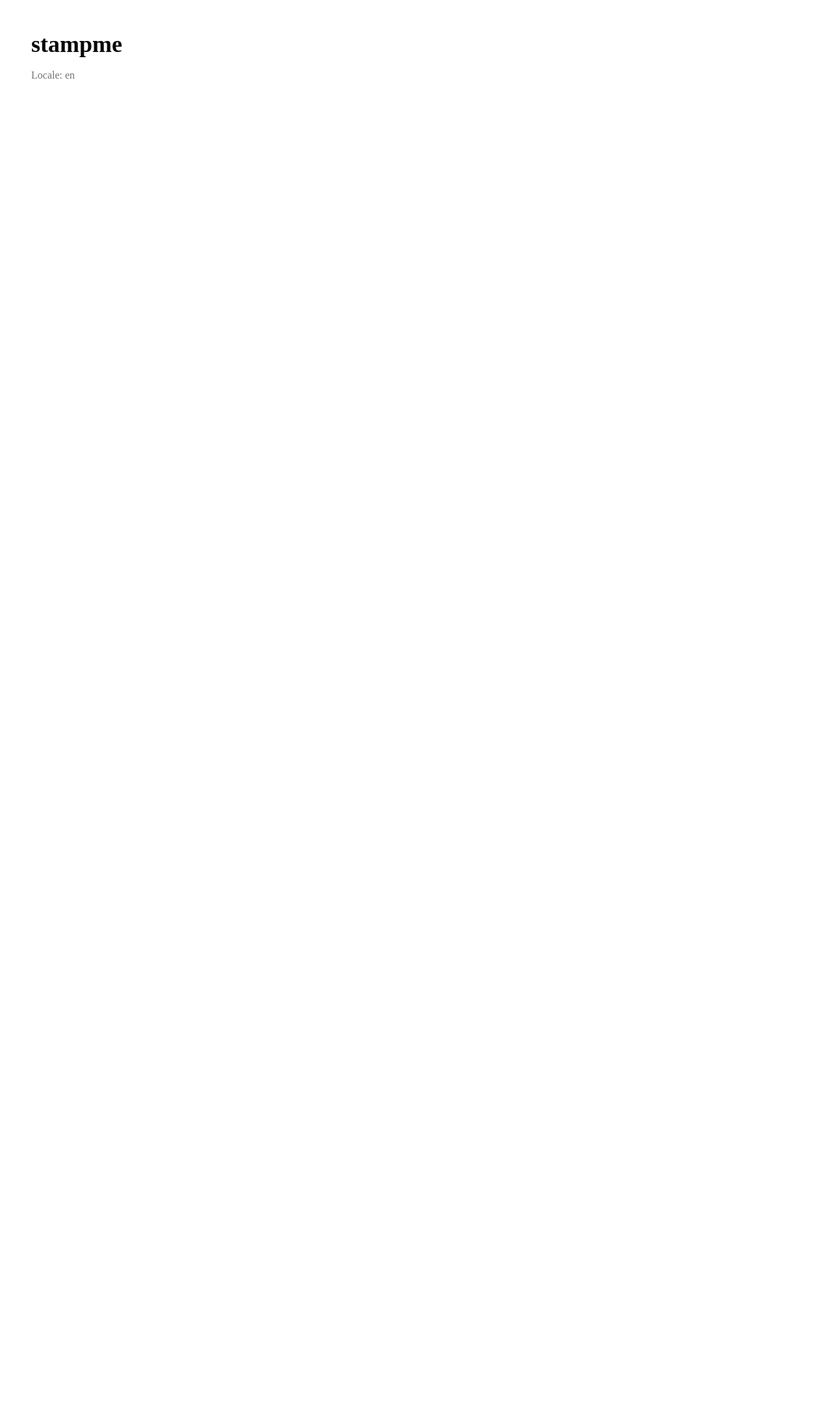
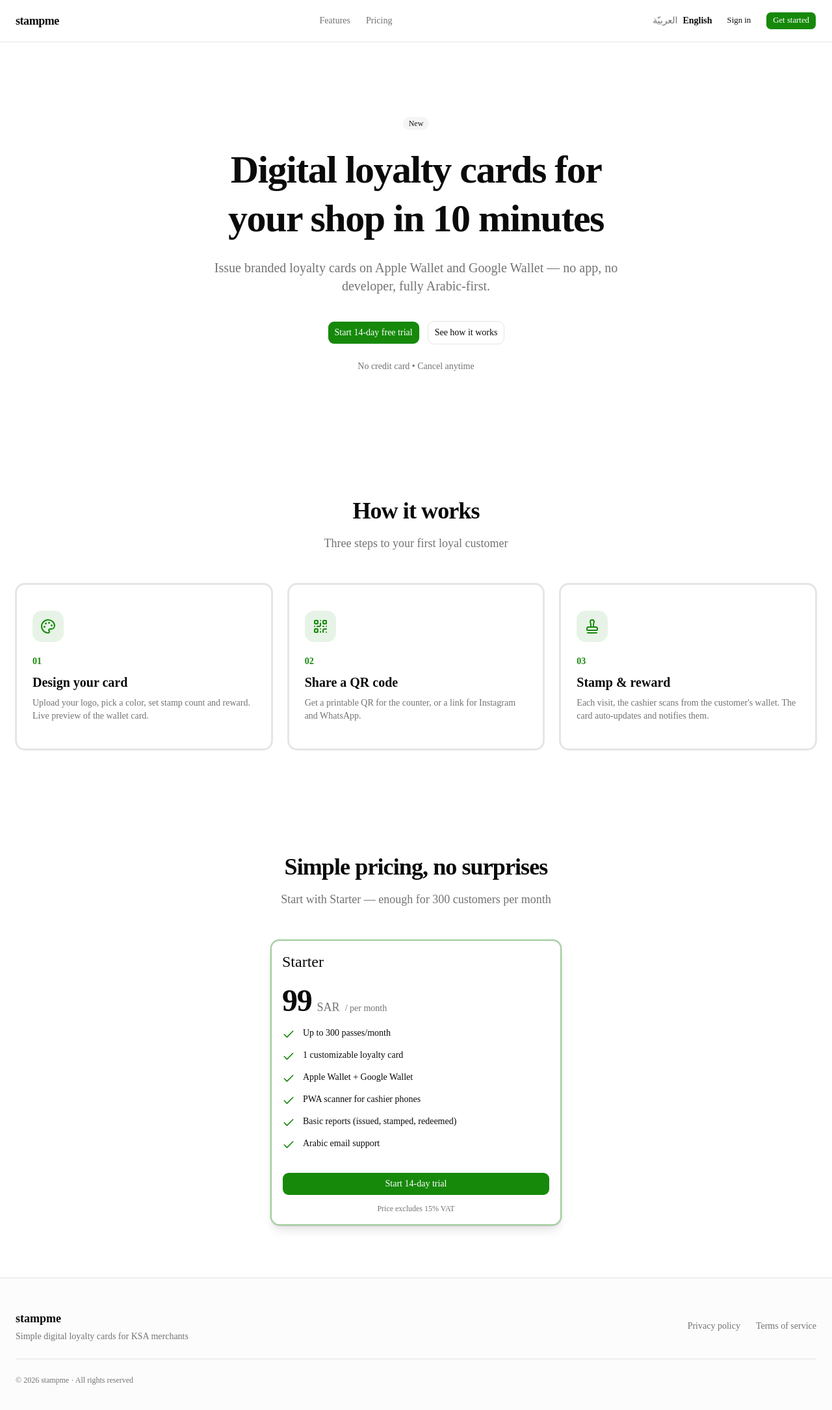
Before and after one commit to Abdullah9842/stampme, a Next.js app: page /en in a window 1280 px wide. Shown: the top 2170 px of the page at 65% size. Before the commit the page ends 800 px from the top, so only its background shows below. Built offline with nearby package versions, Linux system fonts and the light colour scheme; no server answers.

Commit message:
feat(marketing): Arabic-first landing (hero, how-it-works, pricing, footer)

```diff
--- /dev/null
+++ b/src/app/[locale]/(marketing)/layout.tsx
@@ -0,0 +1,44 @@
+import Link from "next/link";
+import { useTranslations } from "next-intl";
+import { Button } from "@/components/ui/button";
+import { LocaleSwitcher } from "@/components/marketing/LocaleSwitcher";
+import { Link as IntlLink } from "@/lib/i18n/navigation";
+
+function Nav() {
+  const t = useTranslations("Marketing.nav");
+  return (
+    <header className="sticky top-0 z-50 border-b bg-background/80 backdrop-blur">
+      <div className="container mx-auto flex h-16 items-center justify-between px-6">
+        <Link href="/" className="text-lg font-extrabold tracking-tight">
+          stampme
+        </Link>
+        <nav className="hidden items-center gap-6 text-sm md:flex">
+          <Link href="#how-it-works" className="text-muted-foreground hover:text-foreground">
+            {t("features")}
+          </Link>
+          <Link href="#pricing" className="text-muted-foreground hover:text-foreground">
+            {t("pricing")}
+          </Link>
+        </nav>
+        <div className="flex items-center gap-3">
+          <LocaleSwitcher />
+          <Button asChild variant="ghost" size="sm" className="hidden sm:inline-flex">
+            <IntlLink href="/sign-in">{t("signIn")}</IntlLink>
+          </Button>
+          <Button asChild size="sm">
+            <IntlLink href="/sign-up">{t("signUp")}</IntlLink>
+          </Button>
+        </div>
+      </div>
+    </header>
+  );
+}
+
+export default function MarketingLayout({ children }: { children: React.ReactNode }) {
+  return (
+    <>
+      <Nav />
+      {children}
+    </>
+  );
+}
--- a/src/app/[locale]/(marketing)/page.tsx
+++ b/src/app/[locale]/(marketing)/page.tsx
@@ -1,4 +1,8 @@
 import { setRequestLocale } from "next-intl/server";
+import { Hero } from "@/components/marketing/Hero";
+import { HowItWorks } from "@/components/marketing/HowItWorks";
+import { Pricing } from "@/components/marketing/Pricing";
+import { Footer } from "@/components/marketing/Footer";
 
 export default async function MarketingHome({
   params,
@@ -7,10 +11,15 @@
 }) {
   const { locale } = await params;
   setRequestLocale(locale);
+
   return (
-    <main className="container mx-auto p-12">
-      <h1 className="text-4xl font-bold">stampme</h1>
-      <p className="mt-4 text-muted-foreground">Locale: {locale}</p>
-    </main>
+    <>
+      <main>
+        <Hero />
+        <HowItWorks />
+        <Pricing />
+      </main>
+      <Footer />
+    </>
   );
 }
--- /dev/null
+++ b/src/components/marketing/Footer.tsx
@@ -0,0 +1,32 @@
+import { useTranslations } from "next-intl";
+import { Separator } from "@/components/ui/separator";
+import { Link } from "@/lib/i18n/navigation";
+
+export function Footer() {
+  const t = useTranslations("Marketing.footer");
+  const year = new Date().getFullYear();
+  return (
+    <footer className="border-t bg-muted/30">
+      <div className="container mx-auto px-6 py-12">
+        <div className="flex flex-col items-start justify-between gap-6 md:flex-row md:items-center">
+          <div>
+            <div className="text-lg font-bold">stampme</div>
+            <p className="mt-1 text-sm text-muted-foreground">{t("tagline")}</p>
+          </div>
+          <nav className="flex items-center gap-6 text-sm">
+            <Link href="/privacy" className="text-muted-foreground hover:text-foreground">
+              {t("privacy")}
+            </Link>
+            <Link href="/terms" className="text-muted-foreground hover:text-foreground">
+              {t("terms")}
+            </Link>
+          </nav>
+        </div>
+        <Separator className="my-6" />
+        <p className="text-xs text-muted-foreground">
+          © {year} stampme · {t("rights")}
+        </p>
+      </div>
+    </footer>
+  );
+}
--- /dev/null
+++ b/src/components/marketing/Hero.tsx
@@ -0,0 +1,32 @@
+import { useTranslations } from "next-intl";
+import { Button } from "@/components/ui/button";
+import { Badge } from "@/components/ui/badge";
+import { Link } from "@/lib/i18n/navigation";
+
+export function Hero() {
+  const t = useTranslations("Marketing.hero");
+  return (
+    <section className="container mx-auto px-6 py-20 md:py-28">
+      <div className="mx-auto max-w-3xl text-center">
+        <Badge variant="secondary" className="mb-6">
+          {t("badge")}
+        </Badge>
+        <h1 className="text-balance text-4xl font-extrabold leading-tight tracking-tight md:text-6xl">
+          {t("title")}
+        </h1>
+        <p className="mx-auto mt-6 max-w-2xl text-pretty text-lg text-muted-foreground md:text-xl">
+          {t("subtitle")}
+        </p>
+        <div className="mt-10 flex flex-col items-center justify-center gap-3 sm:flex-row">
+          <Button asChild size="lg" className="w-full sm:w-auto">
+            <Link href="/sign-up">{t("ctaPrimary")}</Link>
+          </Button>
+          <Button asChild variant="outline" size="lg" className="w-full sm:w-auto">
+            <Link href="#how-it-works">{t("ctaSecondary")}</Link>
+          </Button>
+        </div>
+        <p className="mt-6 text-sm text-muted-foreground">{t("trust")}</p>
+      </div>
+    </section>
+  );
+}
--- /dev/null
+++ b/src/components/marketing/HowItWorks.tsx
@@ -0,0 +1,37 @@
+import { useTranslations } from "next-intl";
+import { Card, CardContent } from "@/components/ui/card";
+import { Palette, QrCode, Stamp } from "lucide-react";
+
+const steps = [
+  { id: "design", icon: Palette },
+  { id: "share", icon: QrCode },
+  { id: "redeem", icon: Stamp },
+] as const;
+
+export function HowItWorks() {
+  const t = useTranslations("Marketing.howItWorks");
+  return (
+    <section id="how-it-works" className="container mx-auto px-6 py-20">
+      <div className="mx-auto mb-12 max-w-2xl text-center">
+        <h2 className="text-3xl font-bold tracking-tight md:text-4xl">{t("title")}</h2>
+        <p className="mt-4 text-lg text-muted-foreground">{t("subtitle")}</p>
+      </div>
+      <div className="grid gap-6 md:grid-cols-3">
+        {steps.map(({ id, icon: Icon }, i) => (
+          <Card key={id} className="border-2">
+            <CardContent className="p-6">
+              <div className="mb-5 flex h-12 w-12 items-center justify-center rounded-xl bg-primary/10 text-primary">
+                <Icon className="h-6 w-6" aria-hidden />
+              </div>
+              <div className="mb-2 text-sm font-semibold text-primary">
+                {String(i + 1).padStart(2, "0")}
+              </div>
+              <h3 className="mb-2 text-xl font-semibold">{t(`steps.${id}.title`)}</h3>
+              <p className="text-muted-foreground">{t(`steps.${id}.body`)}</p>
+            </CardContent>
+          </Card>
+        ))}
+      </div>
+    </section>
+  );
+}
--- /dev/null
+++ b/src/components/marketing/LocaleSwitcher.tsx
@@ -0,0 +1,40 @@
+"use client";
+
+import { useTransition } from "react";
+import { useLocale, useTranslations } from "next-intl";
+import { useRouter, usePathname } from "@/lib/i18n/navigation";
+import { routing, type Locale } from "@/lib/i18n/routing";
+
+export function LocaleSwitcher() {
+  const t = useTranslations("Marketing.localeSwitcher");
+  const locale = useLocale();
+  const router = useRouter();
+  const pathname = usePathname();
+  const [pending, startTransition] = useTransition();
+
+  function switchTo(next: Locale) {
+    startTransition(() => {
+      router.replace(pathname, { locale: next });
+    });
+  }
+
+  return (
+    <div className="flex items-center gap-2 text-sm" aria-label={t("label")}>
+      {routing.locales.map((l) => (
+        <button
+          key={l}
+          type="button"
+          onClick={() => switchTo(l)}
+          disabled={pending || l === locale}
+          className={
+            l === locale
+              ? "font-semibold text-foreground"
+              : "text-muted-foreground hover:text-foreground"
+          }
+        >
+          {t(l)}
+        </button>
+      ))}
+    </div>
+  );
+}
--- /dev/null
+++ b/src/components/marketing/Pricing.tsx
@@ -0,0 +1,45 @@
+import { useTranslations } from "next-intl";
+import { Card, CardContent, CardHeader, CardTitle } from "@/components/ui/card";
+import { Button } from "@/components/ui/button";
+import { Check } from "lucide-react";
+import { Link } from "@/lib/i18n/navigation";
+
+export function Pricing() {
+  const t = useTranslations("Marketing.pricing");
+  const features = t.raw("plan.features") as string[];
+
+  return (
+    <section id="pricing" className="container mx-auto px-6 py-20">
+      <div className="mx-auto mb-12 max-w-2xl text-center">
+        <h2 className="text-3xl font-bold tracking-tight md:text-4xl">{t("title")}</h2>
+        <p className="mt-4 text-lg text-muted-foreground">{t("subtitle")}</p>
+      </div>
+      <div className="mx-auto max-w-md">
+        <Card className="border-2 border-primary/40 shadow-lg">
+          <CardHeader>
+            <CardTitle className="text-2xl">{t("plan.name")}</CardTitle>
+            <div className="mt-4 flex items-baseline gap-2">
+              <span className="text-5xl font-extrabold tracking-tight">{t("plan.price")}</span>
+              <span className="text-lg text-muted-foreground">{t("plan.currency")}</span>
+              <span className="text-sm text-muted-foreground">/ {t("plan.period")}</span>
+            </div>
+          </CardHeader>
+          <CardContent>
+            <ul className="space-y-3">
+              {features.map((f) => (
+                <li key={f} className="flex items-start gap-3 text-sm">
+                  <Check className="mt-0.5 h-5 w-5 shrink-0 text-primary" aria-hidden />
+                  <span>{f}</span>
+                </li>
+              ))}
+            </ul>
+            <Button asChild size="lg" className="mt-8 w-full">
+              <Link href="/sign-up">{t("plan.cta")}</Link>
+            </Button>
+            <p className="mt-3 text-center text-xs text-muted-foreground">{t("vat")}</p>
+          </CardContent>
+        </Card>
+      </div>
+    </section>
+  );
+}
```
